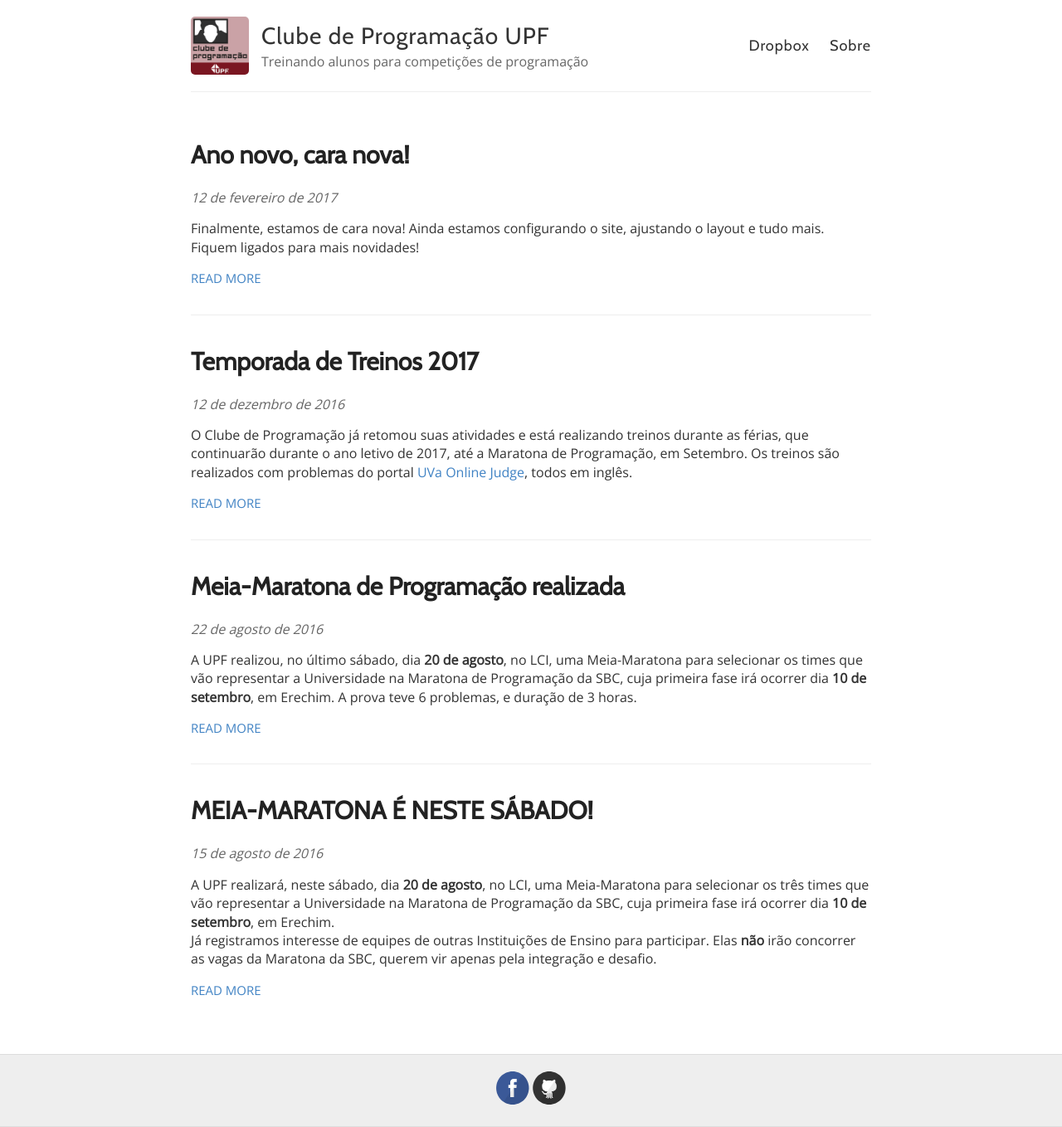
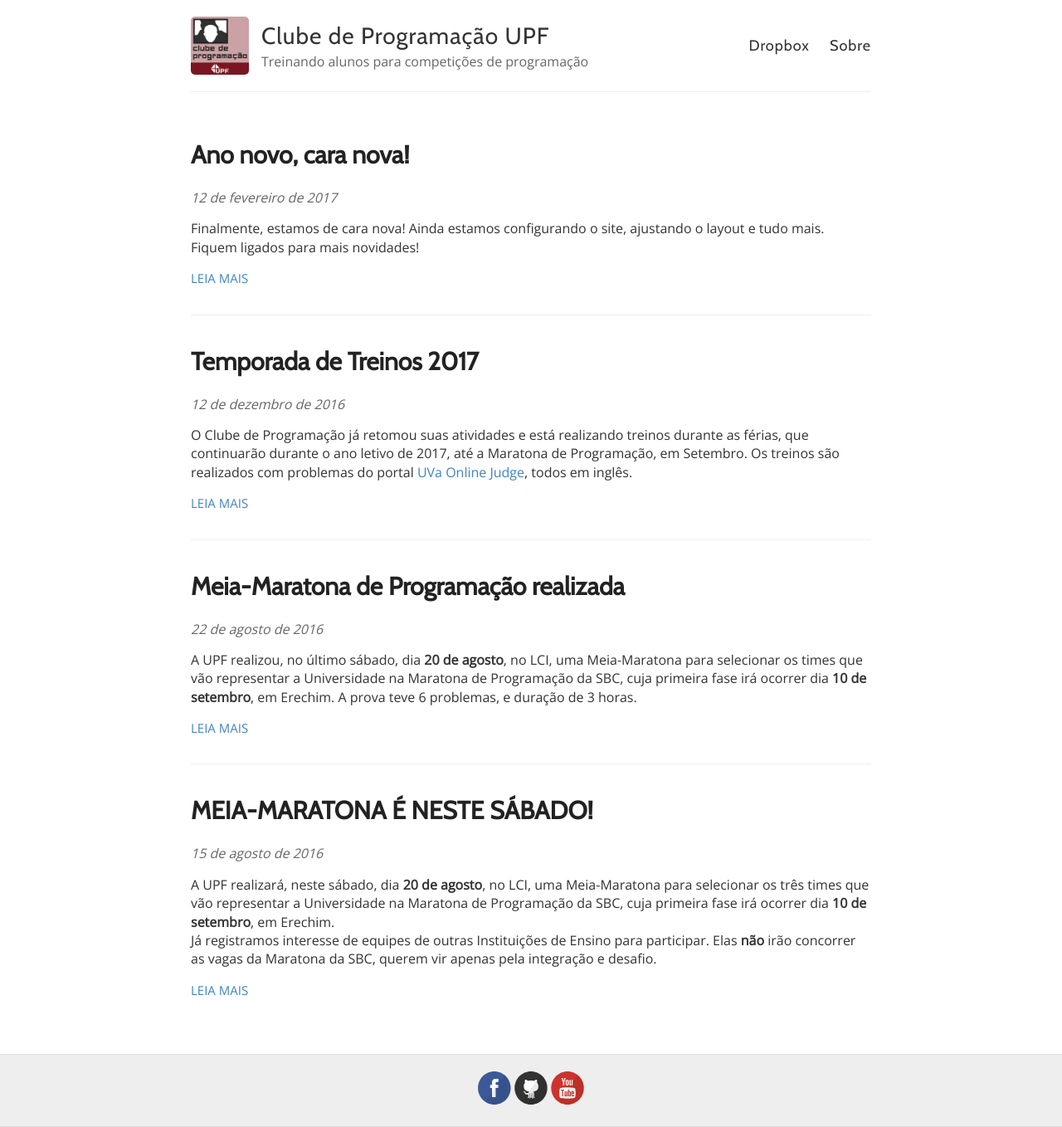
Before and after one commit to maratonaupf/maratonaupf.github.io, a Jekyll site: the page built from index.html, in a window 1280 px wide. Shown: the whole page at 83% size. Built offline with Jekyll 4.4.1, drawn with Linux system fonts in a browser that asks for light colours; the list of posts is cut into pages by our own code; some of the changed lines change nothing that is shown.

Commit message:
Adicionado link do YouTube; "read more" traduzido para "leia mais"

```diff
--- a/_config.yml
+++ b/_config.yml
@@ -28,7 +28,7 @@ footer-links:
   rss: # just type anything here for a working RSS icon
   twitter:
   stackoverflow: # your stackoverflow profile, e.g. "users/50476/bart-kiers"
-  youtube: # channel/<your_long_string> or user/<user-name>
+  youtube: channel/UC1sPtupDkft3oH0Tg9LOOTg # or user/<user-name>
   googleplus: # anything in your profile username that comes after plus.google.com/
 
 
@@ -41,7 +41,7 @@ google_analytics:
 
 # Your website URL (e.g. http://barryclark.github.io or http://www.barryclark.co)
 # Used for Sitemap.xml and your RSS feed
-url:
+url: http://maratonaupf.github.io
 
 # If you're hosting your site at a Project repository on GitHub pages
 # (http://yourusername.github.io/repository-name)
--- a/index.html
+++ b/index.html
@@ -14,7 +14,7 @@ layout: default
         {{ post.excerpt }}
       </div>
 
-      <a href="{{ site.baseurl }}{{ post.url }}" class="read-more">Read More</a>
+      <a href="{{ site.baseurl }}{{ post.url }}" class="read-more">Leia Mais</a>
     </article>
   {% endfor %}
 </div>
```
